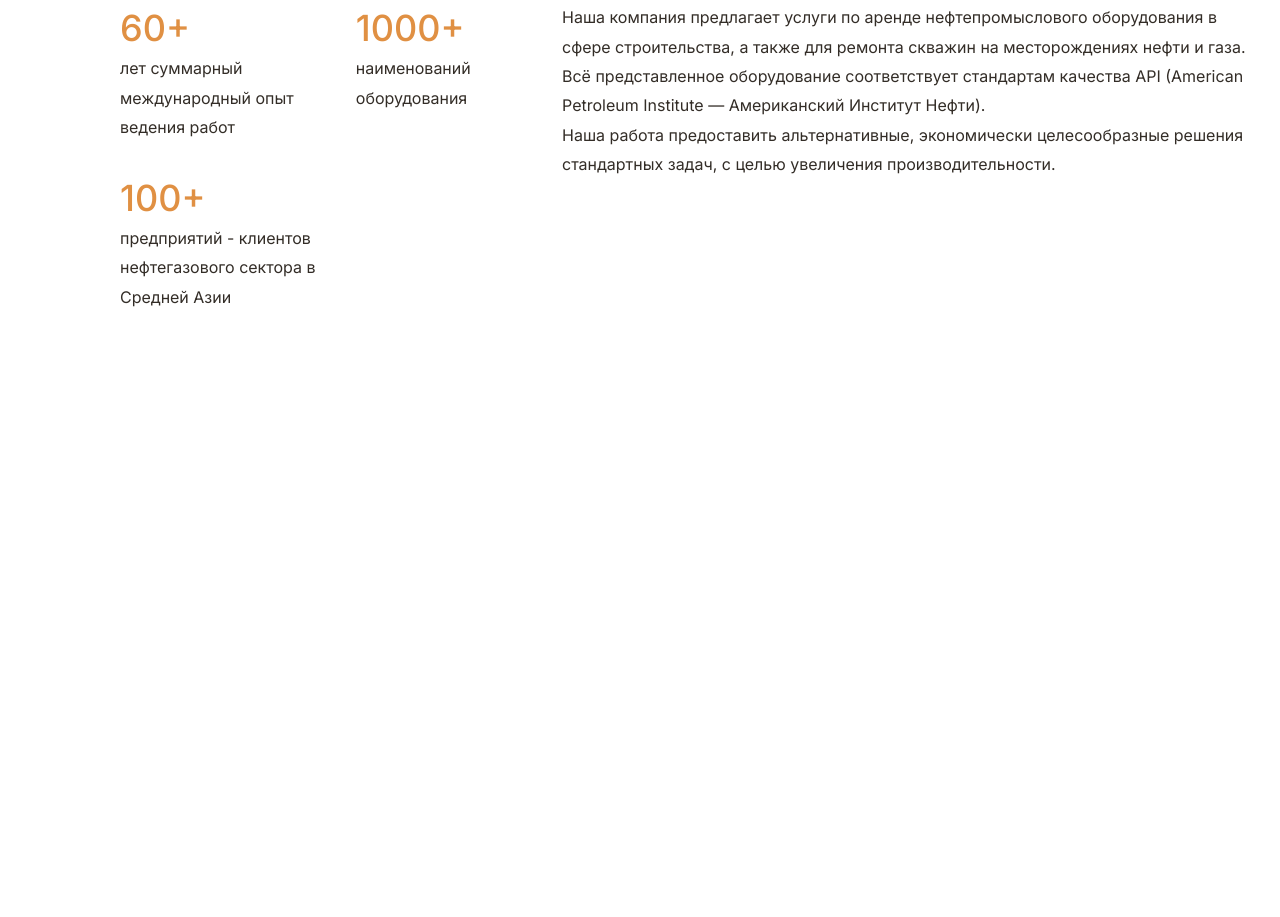
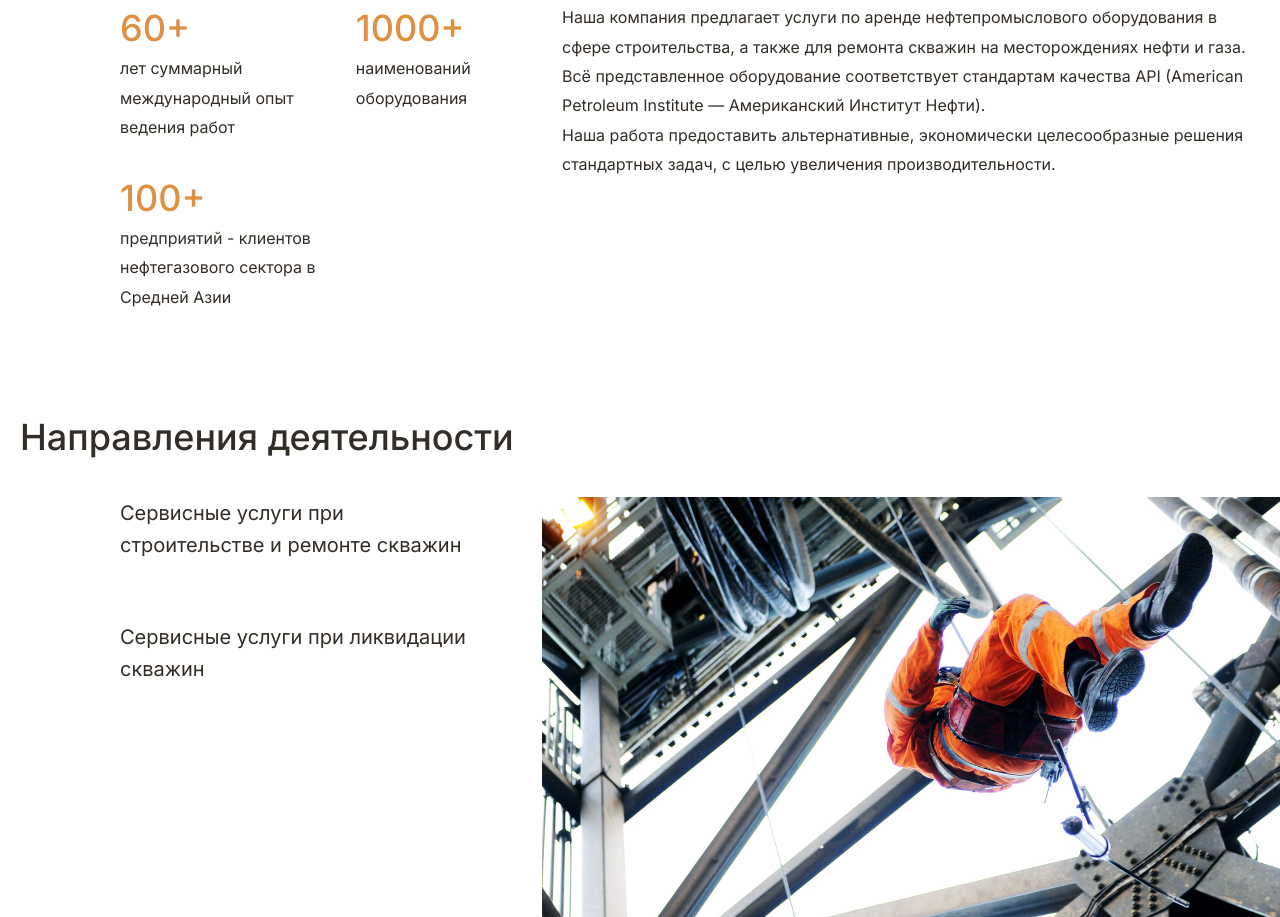
Before and after one commit to emiliaweb/vatg, a website: page app/index.html in a window 1280 px wide. Shown: the part 1296-2213 px from the top of the page. Before the commit the page ends 1608 px from the top, so only its background shows below. Drawn offline with Linux system fonts and the light colour scheme.

Commit message:
Create areas section

```diff
--- /dev/null
+++ b/app/assets/css/sass/components/home-page/_areas.scss
@@ -0,0 +1,57 @@
+.areas {
+    margin-top: 100px;
+    overflow: hidden;
+    @media (max-width: 767px) {
+        margin-top: 80px;
+    }
+    &-wrap {
+        margin-top: 34px;
+        @media (max-width: 767px) {
+            margin-top: 30px;
+        }
+    }
+    &-text {
+        font-weight: 400;
+        font-size: clamp(16px, 3vw, 20px);
+        line-height: 160%;
+        max-width: 92%;
+        @media (min-width: 840px) {
+            max-width: 350px;
+        }
+        ul {
+            list-style-type: none;
+            padding: 0;
+            li {
+                &:not(:first-child) {
+                    margin-top: 60px;
+                    @media (max-width: 767px) {
+                        margin-top: 30px;
+                    }
+                }
+            }
+        }
+        @media (min-width: 1080px) {
+            margin-left: 100px;
+        }
+    }
+    &-img {
+        margin-left: -20px;
+        margin-right: -40px;
+        @media (max-width: 839px)  {
+            margin-right: -20px;
+            margin-left: -20px;
+        }
+        img {
+            width: 100%;
+            max-width: 818px;
+            height: 420px;
+            object-fit: cover;
+            @media (max-width: 1023px) {
+                height: 380px;
+            }
+            @media (max-width: 839px)  {
+                height: 260px;
+            }
+        }
+    }
+}
--- a/app/assets/css/sass/style.scss
+++ b/app/assets/css/sass/style.scss
@@ -11,3 +11,4 @@
 @import 'components/hero';
 @import 'components/home-page/second';
 @import 'components/home-page/mission';
+@import 'components/home-page/areas';
--- a/app/index.html
+++ b/app/index.html
@@ -113,6 +113,27 @@
         </div>
     </section>
 
+    <section class="areas">
+        <div class="inner-container">
+            <h2 class="title title--big">Направления деятельности</h2>
+            <div class="layout-grid areas-wrap">
+                <div class="layout-col">
+                    <div class="areas-text">
+                        <ul>
+                            <li>Сервисные услуги при строительстве и ремонте скважин</li>
+                            <li>Сервисные услуги при ликвидации скважин</li>
+                        </ul>
+                    </div>
+                </div>
+                <div class="layout-col">
+                    <div class="areas-img">
+                        <img src="assets/img/home-page/img-2.jpg" alt="Worker">
+                    </div>
+                </div>
+            </div>
+        </div>
+    </section>
+
     <script src="assets/js/header.js"></script>
 </body>
 </html>
```
Also changed, not shown: app/assets/css/style.min.css, app/assets/img/home-page/img-2.jpg (added).
